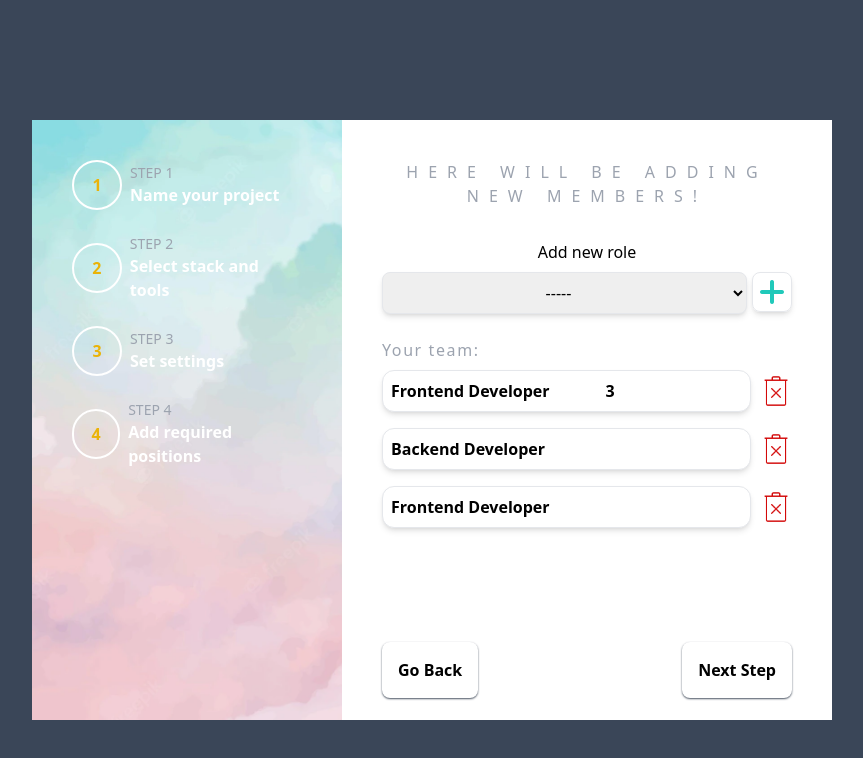
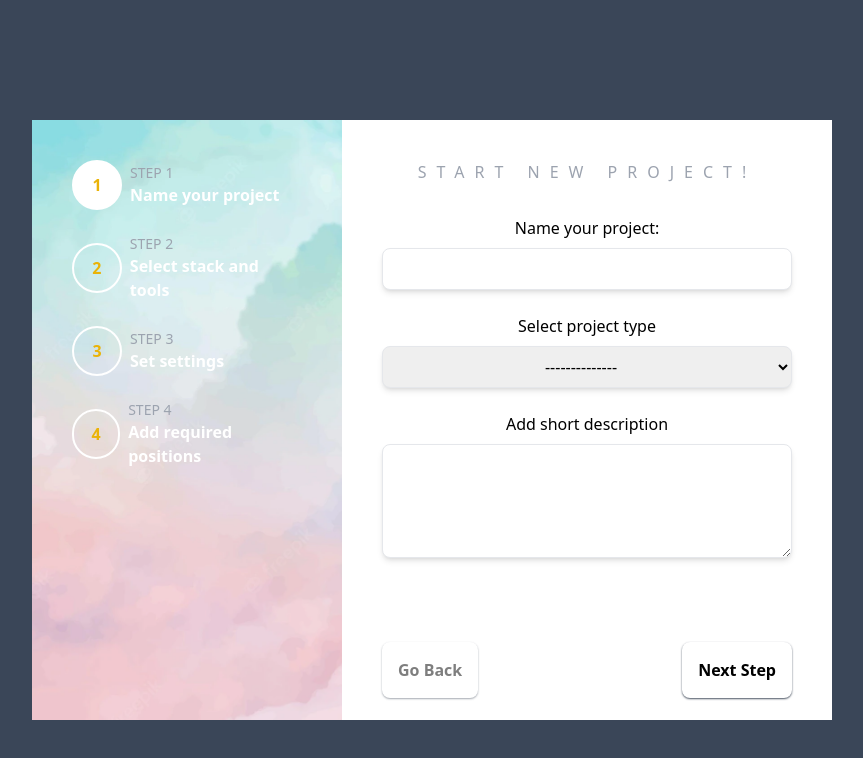
Before and after one commit to Davee89/FIND-ME-DEV, a React (Vite) app: page / in a window 1280 px wide. Shown: the top 758 px of the page, without its empty margins (208-1071 px from the left). Built offline with nearby package versions, Linux system fonts and the light colour scheme.

Commit message:
added interactivity to multistep form

```diff
--- a/src/components/AddNewProject/InputArea/InputArea.tsx
+++ b/src/components/AddNewProject/InputArea/InputArea.tsx
@@ -3,12 +3,33 @@ import FormSettings from "../FORMS/FormSettings/FormSettings";
 import FormStack from "../FORMS/FormStack/FormStack";
 import FormMembers from "../FORMS/FormMembers/FormMembers";
 
-const InputArea = () => {
+type inputAreaProps = {
+	page: number;
+};
+
+const InputArea = ({ page }: inputAreaProps) => {
+	const displayPage = (page: number): JSX.Element => {
+		switch (page) {
+			case 1:
+				return <FormName />;
+				break;
+			case 2:
+				return <FormStack />;
+				break;
+			case 3:
+				return <FormSettings />;
+				break;
+			case 4:
+				return <FormMembers />;
+				break;
+			default:
+				return <>Oops something went wrong with your request</>;
+		}
+	};
+
 	return (
 		<div className="w-[330px] h-[500px] p-10  bg-white relative mx-auto top-[-90px] rounded-xl md:top-0 md:rounded-none md:w-[490px]">
-			{/* <button className="absolute right-0 top-0 px-1 font-bold text-lg">X</button> */}
-			{/* <FormName /> */}
-			<FormMembers />
+			{displayPage(page)}
 		</div>
 	);
 };
--- a/src/components/AddNewProject/Modal/Modal.tsx
+++ b/src/components/AddNewProject/Modal/Modal.tsx
@@ -3,16 +3,19 @@ import ProjectContainer from "../ProjectContainer/ProjectContainer";
 import Sidebar from "../Sidebar/Sidebar";
 import InputArea from "../InputArea/InputArea";
 import Nav from "../Nav/Nav";
+import { useState } from "react";
 
 const Modal = () => {
+	const [pageNumber, setPageNumber] = useState<number>(1);
+
 	return (
 		<div>
 			<Overlay />
 			<ProjectContainer>
-				<Sidebar />
+				<Sidebar page={pageNumber} />
 				<div>
-					<InputArea />
-					<Nav />
+					<InputArea page={pageNumber} />
+					<Nav page={pageNumber} setPage={setPageNumber} />
 				</div>
 			</ProjectContainer>
 		</div>
--- a/src/components/AddNewProject/Nav/Nav.tsx
+++ b/src/components/AddNewProject/Nav/Nav.tsx
@@ -1,10 +1,24 @@
 import Button from "../../UI/Button/Button";
 
-const Nav = () => {
+type NavProps = {
+	page: number;
+	setPage: React.Dispatch<React.SetStateAction<number>>;
+};
+
+const Nav = ({ page, setPage }: NavProps) => {
+	const goBackHandler = (): void => {
+		page !== 1 ? setPage(p => p - 1) : setPage(page);
+	};
+
+	const nextStepHandler = (): void => {
+		page !== 4 ? setPage(p => p + 1) : setPage(page);
+	};
+
+	console.log(page);
 	return (
 		<div className="w-[330px] h-[100px] mt-[-60px] bg-white mx-auto rounded-xl flex justify-between items-center p-10 md:mt-0 md:rounded-none md:w-[490px]">
-			<Button name="Go Back" />
-			<Button name="Next Step" />
+			<Button disabled={page === 1} name="Go Back" onClick={goBackHandler} />
+			<Button name={page === 4 ? "Add project" : "Next Step"} onClick={nextStepHandler} />
 		</div>
 	);
 };
--- a/src/components/AddNewProject/Sidebar/Sidebar.tsx
+++ b/src/components/AddNewProject/Sidebar/Sidebar.tsx
@@ -1,12 +1,12 @@
 import SidebarStep from "../SidebarStep/SidebarStep";
 
-const Sidebar = () => {
+const Sidebar = ({ page }: { page: number }) => {
 	return (
 		<div className="flex gap-2 p-4 h-40 justify-center items-start bg-logo bg-cover md:flex-col md:h-[100%] md:justify-start md:p-10 md:gap-6">
-			<SidebarStep count={1} name="Name your project" />
-			<SidebarStep count={2} name="Select stack and tools" />
-			<SidebarStep count={3} name="Set settings" />
-			<SidebarStep count={4} name="Add required positions" />
+			<SidebarStep count={1} active={page === 1} name="Name your project" />
+			<SidebarStep count={2} active={page === 2} name="Select stack and tools" />
+			<SidebarStep count={3} active={page === 3} name="Set settings" />
+			<SidebarStep count={4} active={page === 4} name="Add required positions" />
 		</div>
 	);
 };
--- a/src/components/AddNewProject/SidebarStep/SidebarStep.tsx
+++ b/src/components/AddNewProject/SidebarStep/SidebarStep.tsx
@@ -1,7 +1,10 @@
-const SidebarStep = ({ count, name }: { count: number; name: string }) => {
+const SidebarStep = ({ count, name, active }: { count: number; name: string; active?: boolean }) => {
 	return (
-		<div className="flex gap-2 items-center justify-center ">
-			<button className="w-[35px] h-[35px] rounded-full bg-transparent border-2 border-white text-center font-extrabold text-yellow-500 md:w-[50px] md:h-[50px]">
+		<div className="flex gap-2 items-center justify-center pointer-events-none">
+			<button
+				className={`w-[35px] h-[35px] rounded-full  border-2 border-white text-center font-extrabold text-yellow-500 md:w-[50px] md:h-[50px] ${
+					active ? "bg-white" : "bg-transparent"
+				}`}>
 				{count}
 			</button>
 			<div>
--- a/src/components/NewMember/NewMember.tsx
+++ b/src/components/NewMember/NewMember.tsx
@@ -1,9 +1,9 @@
 const NewMember = ({ role, amount }: { role: string; amount?: number }) => {
 	return (
 		<div className="flex justify-between items-center py-2 gap-2">
-			<p className="w-[90%] border p-2 font-semibold rounded-xl shadow-md bg-white ">
+			<p className="w-[90%] border p-2 font-semibold rounded-xl shadow-md bg-white flex justify-between ">
 				{role}
-				<span className="ml-14 font-extrabold">{amount}</span>
+				<span className="font-extrabold ">{amount}</span>
 			</p>
 
 			<button className="bg-remove w-8 h-8 bg-no-repeat bg-cover hover:animate-vibrate" />
--- a/src/components/UI/Button/Button.tsx
+++ b/src/components/UI/Button/Button.tsx
@@ -1,6 +1,17 @@
-const Button = ({ name }: { name: string }) => {
+const Button = ({
+	name,
+	onClick,
+	disabled,
+}: {
+	name: string;
+	onClick?: React.MouseEventHandler<HTMLButtonElement>;
+	disabled?: boolean;
+}) => {
 	return (
-		<button className="p-4 rounded-lg shadow-sm font-semibold shadow-gray-600 hover:bg-gradient-to-b from-blue-200 to-cyan-200 hover:text-white">
+		<button
+			disabled={disabled}
+			onClick={onClick}
+			className={`p-4 rounded-lg shadow-sm font-semibold shadow-gray-600 hover:bg-gradient-to-b from-blue-200 to-cyan-200 hover:text-white disabled:opacity-50 disabled:hover:bg-none disabled:hover:text-black`}>
 			{name}
 		</button>
 	);
--- a/src/components/UI/Input/Input.tsx
+++ b/src/components/UI/Input/Input.tsx
@@ -6,9 +6,10 @@ type inputProps = {
 	classname?: string;
 	min?: number;
 	max?: number;
+	onChange?: React.ChangeEventHandler<HTMLInputElement>;
 };
 
-const Input = ({ name, type, value, label, classname, min, max }: inputProps) => {
+const Input = ({ name, type, value, label, classname, min, max, onChange }: inputProps) => {
 	return (
 		<div className="mb-6 flex flex-col ">
 			<label className="text-center mb-2" htmlFor={name}>
@@ -21,6 +22,7 @@ const Input = ({ name, type, value, label, classname, min, max }: inputProps) =>
 				type={type}
 				min={min}
 				max={max}
+				onChange={onChange}
 			/>
 		</div>
 	);
--- a/src/components/UI/SelectedInput/SelectedInput.tsx
+++ b/src/components/UI/SelectedInput/SelectedInput.tsx
@@ -12,8 +12,10 @@ const SelectedInput = ({ options, label, classname, button }: selectedInputProps
 				{label}
 			</label>
 			<select className={` ${classname} shadow-md text-center border rounded-lg p-2  `} name="category">
-				{options.map(option => (
-					<option value={option}>{option}</option>
+				{options.map((option, i) => (
+					<option key={i} value={option}>
+						{option}
+					</option>
 				))}
 			</select>
 		</div>
--- a/src/components/UI/SelectedInput/SelectedInputAdd/SelectedInputAdd.tsx
+++ b/src/components/UI/SelectedInput/SelectedInputAdd/SelectedInputAdd.tsx
@@ -13,8 +13,10 @@ const SelectedInputAdd = ({ options, label, classname, button }: selectedInputPr
 			</label>
 			<div className="flex justify-between  ">
 				<select className={` ${classname} shadow-md text-center border rounded-lg p-2 w-52 md:w-[365px] `} name="category">
-					{options.map(option => (
-						<option value={option}>{option}</option>
+					{options.map((option, i) => (
+						<option key={i} value={option}>
+							{option}
+						</option>
 					))}
 				</select>
 				<button className="w-10 h-10 border shadow-md rounded-lg bg-add bg-no-repeat bg-center hover:bg-addHoover hover:bg-slate-200"></button>
```
